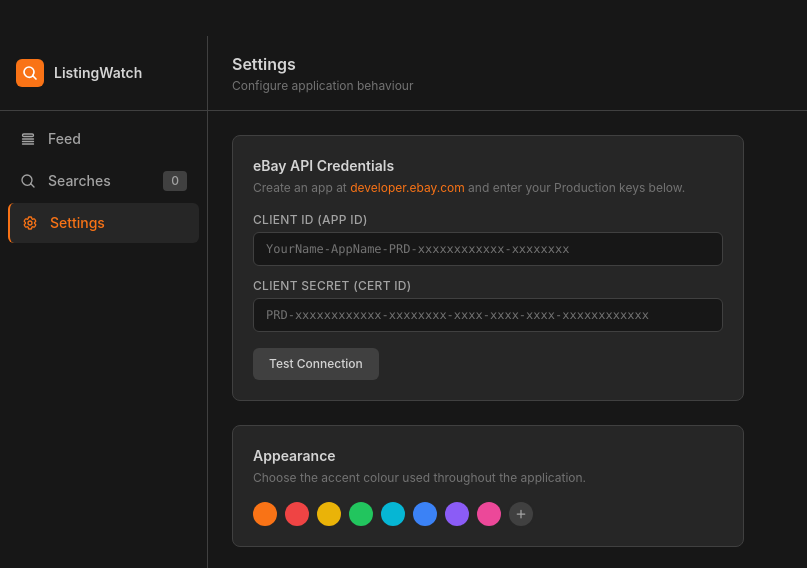
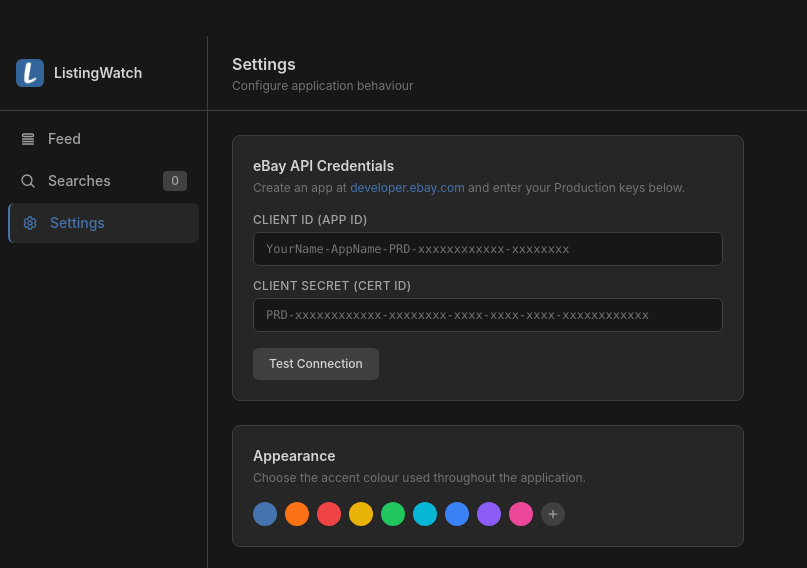
Before and after one commit to Aidan-Kay/ListingWatch, an Electron app: page src/renderer/index.html in a window 1280 px wide. Both pictures are taken after a click on the link "Settings". Shown: the top 568 px of the page, without its empty margins (0-807 px from the left). Drawn offline with nearby package versions, Linux system fonts and the light colour scheme; files that its build step writes are made by us from their sources; no server answers.

Commit message:
Icons and default accent colour

```diff
--- a/src/renderer/index.html
+++ b/src/renderer/index.html
@@ -18,15 +18,7 @@
     <header class="flex flex-shrink-0 border-b border-neutral-700" style="padding-top: 36px">
       <!-- Branding -->
       <div class="w-52 flex-shrink-0 px-4 py-4 bg-neutral-900 border-r border-neutral-700 flex items-center gap-2.5">
-        <div class="w-7 h-7 bg-accent-500 rounded-md flex items-center justify-center flex-shrink-0">
-          <svg class="w-4 h-4 text-white" fill="none" viewBox="0 0 24 24" stroke="currentColor" stroke-width="2.5">
-            <path
-              stroke-linecap="round"
-              stroke-linejoin="round"
-              d="M21 21l-5.197-5.197m0 0A7.5 7.5 0 105.196 15.803 7.5 7.5 0 0016.803 15.803z"
-            />
-          </svg>
-        </div>
+        <img src="../../assets/icon.png" alt="ListingWatch" class="w-7 h-7 rounded-md flex-shrink-0 object-contain" />
         <div>
           <div class="text-sm font-semibold text-secondary leading-tight">ListingWatch</div>
         </div>
@@ -187,8 +179,15 @@
                 <h2 class="text-sm font-semibold text-secondary mb-1">Appearance</h2>
                 <p class="text-xs text-neutral-500 mb-4">Choose the accent colour used throughout the application.</p>
                 <div class="flex items-center gap-2 flex-wrap">
-                  <input type="hidden" id="setting-accent-color" value="#f97316" />
+                  <input type="hidden" id="setting-accent-color" value="#4473ad" />
                   <!-- Preset swatches -->
+                  <button
+                    class="accent-swatch w-6 h-6 rounded-full ring-2 ring-offset-2 ring-offset-neutral-800 ring-transparent transition-all"
+                    style="background: #4473ad"
+                    data-color="#4473ad"
+                    title="Default"
+                    onclick="selectAccentColor('#4473ad')"
+                  ></button>
                   <button
                     class="accent-swatch w-6 h-6 rounded-full ring-2 ring-offset-2 ring-offset-neutral-800 ring-transparent transition-all"
                     style="background: #f97316"
@@ -410,7 +409,10 @@
 
       <!-- Close button — offset below native window controls (top-right ~120px × 36px) -->
       <button
-        onclick="event.stopPropagation(); closeImagePopup()"
+        onclick="
+          event.stopPropagation();
+          closeImagePopup();
+        "
         class="absolute top-10 right-4 bg-black/50 hover:bg-black/80 text-white rounded-full p-1.5 transition-colors z-10 select-none"
         aria-label="Close lightbox"
       >
--- a/src/renderer/js/feed.js
+++ b/src/renderer/js/feed.js
@@ -94,7 +94,7 @@
             <div class="flex items-center gap-2">
               ${
                 item.price
-                  ? `<span class="${zc.price} font-semibold text-accent-500">${escapeHtml(item.price)}</span>`
+                  ? `<span class="${zc.price} font-semibold text-yellow-400">${escapeHtml(item.price)}</span>`
                   : `<span class="${zc.meta} text-neutral-400">No price</span>`
               }
               ${item.shipping ? `<span class="${zc.meta} text-neutral-400">${escapeHtml(item.shipping)}</span>` : ""}
--- a/src/renderer/styles/input.css
+++ b/src/renderer/styles/input.css
@@ -71,9 +71,9 @@
     @apply bg-purple-600 bg-opacity-20 text-purple-400;
   }
   .badge-accent {
-    @apply bg-orange-500 bg-opacity-20 text-orange-400;
+    @apply bg-accent-500 bg-opacity-20 text-accent-500;
   }
   .condition-checkbox {
-    @apply w-3.5 h-3.5 rounded border-neutral-600 bg-neutral-700 accent-[#f97316];
+    @apply w-3.5 h-3.5 rounded border-neutral-600 bg-neutral-700 accent-[#4473ad];
   }
 }
--- a/tailwind.config.js
+++ b/tailwind.config.js
@@ -11,8 +11,8 @@
           900: "#171717",
         },
         accent: {
-          500: "#f97316",
-          600: "#ea580c",
+          500: "#4473ad",
+          600: "#3a62a0",
         },
         success: {
           500: "#22c55e",
```
Also changed, not shown: assets/icon.ico (added), assets/icon.png (added).
